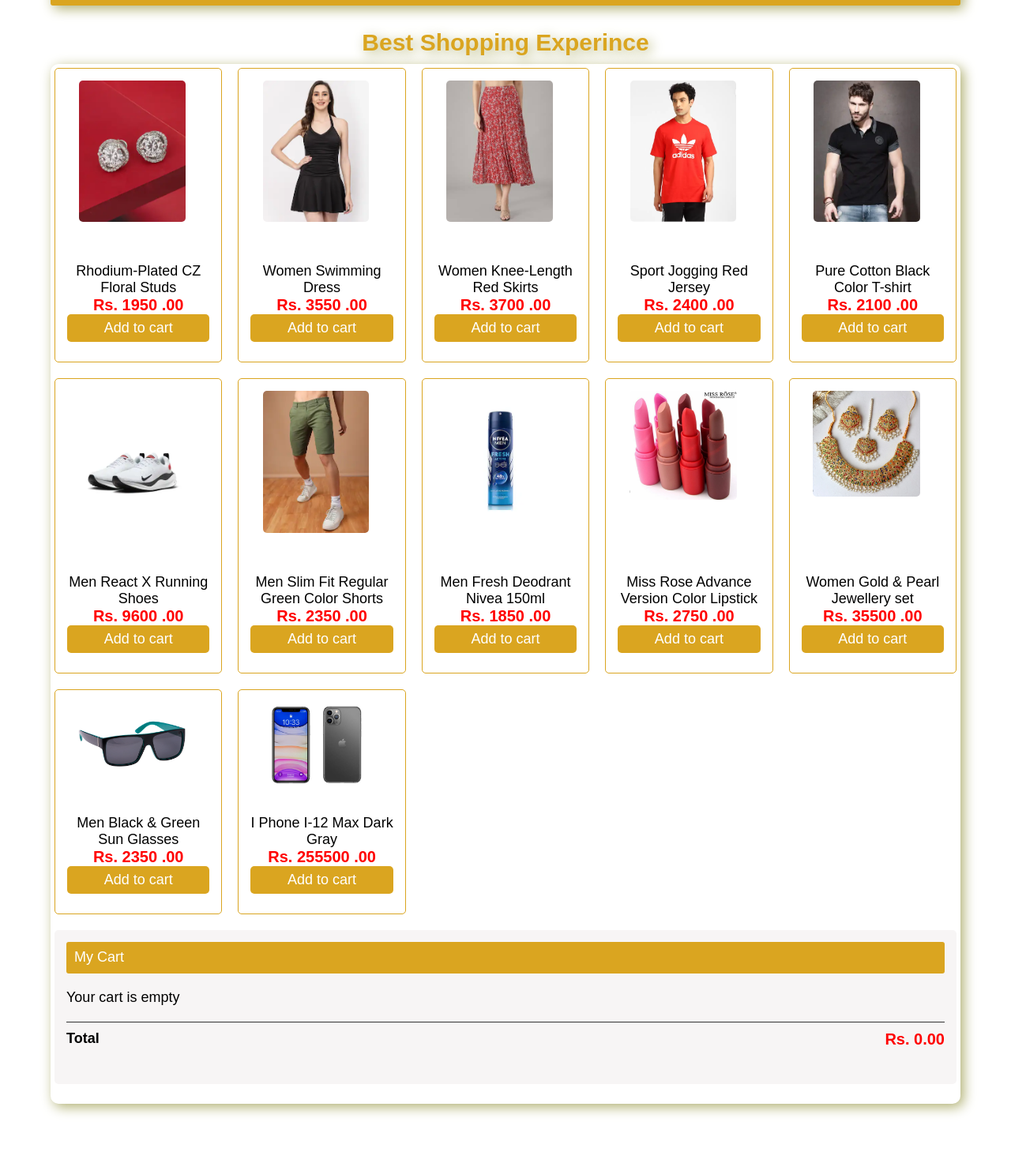
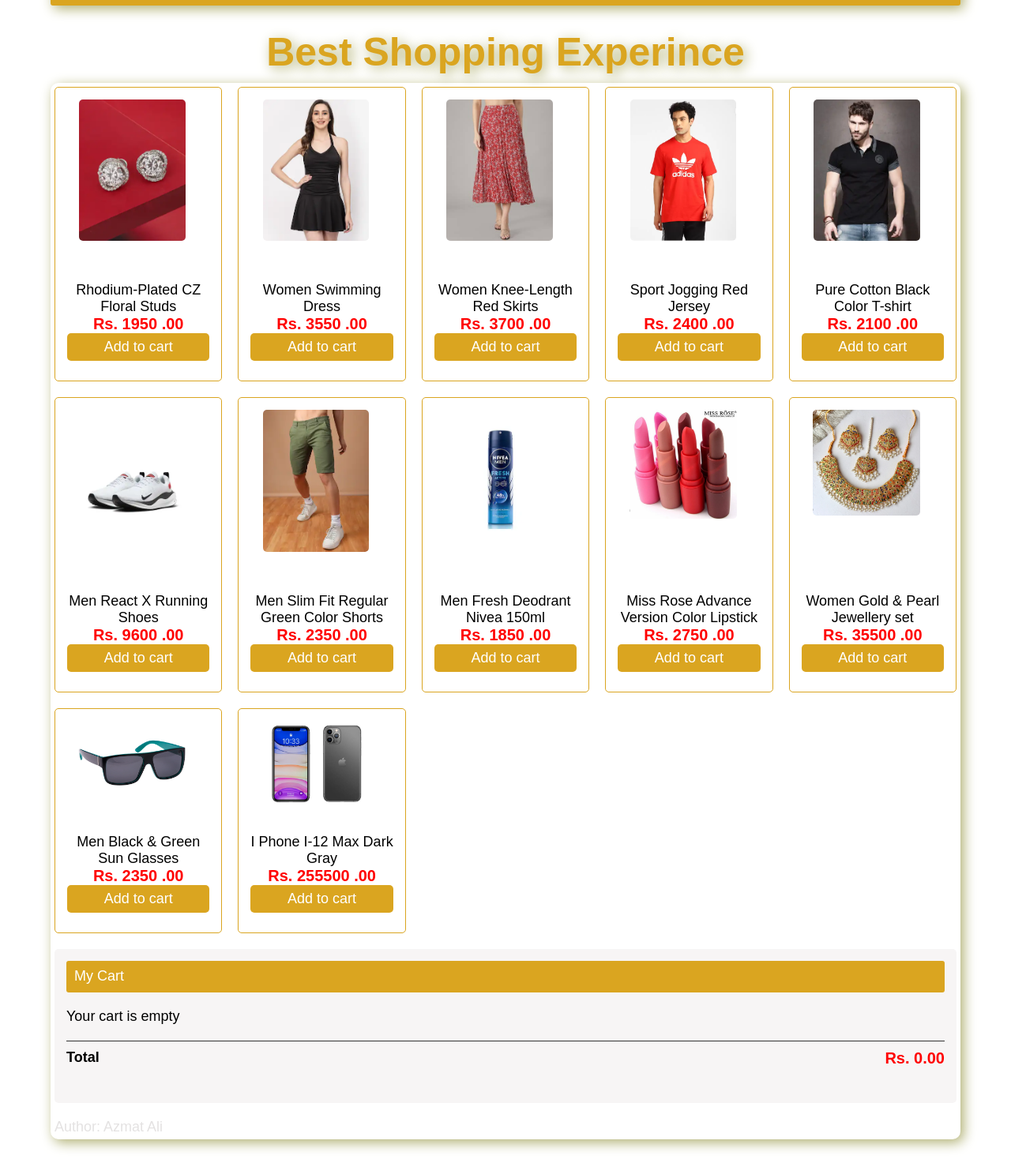
Before and after one commit to azmataliakbar/Shopping-Cart-Add-To-Bag, a plain HTML site: page index.html in a window 1280 px wide. Shown: the part 103-1576 px from the top of the page at 79% size. Before the commit the page ends 1531 px from the top, so only its background shows below. Drawn offline with Linux system fonts and the light colour scheme.

Commit message:
fixing css

```diff
--- a/addtocart.css
+++ b/addtocart.css
@@ -198,13 +198,18 @@
   width: 70px;
   border-radius: 5px;
 }
-
 .shop-text {
-  font-size: 30px;
-  font-weight: bold;
+  font-size: 50px;
+  font-weight: 600;
   margin-bottom: 10px;
   color: goldenrod;
   text-shadow: 4px 4px 16px rgb(175, 175, 112);
+}
+
+
+.author {
+  color: rgb(228, 226, 226);
+  text-align: center; /* Centers text inside the .author */
 }
 
 /* Media Queries for Responsiveness */
--- a/index.html
+++ b/index.html
@@ -31,7 +31,9 @@
             <h2 id="total">Rs. 0.00</h2>
           </div>
           </div>
-
+          <div class="author-text">
+            <div class="author">Author: Azmat Ali</div>
+          </div>
           </div>
           <script src="addtocart.js"></script>
 </body>
```
